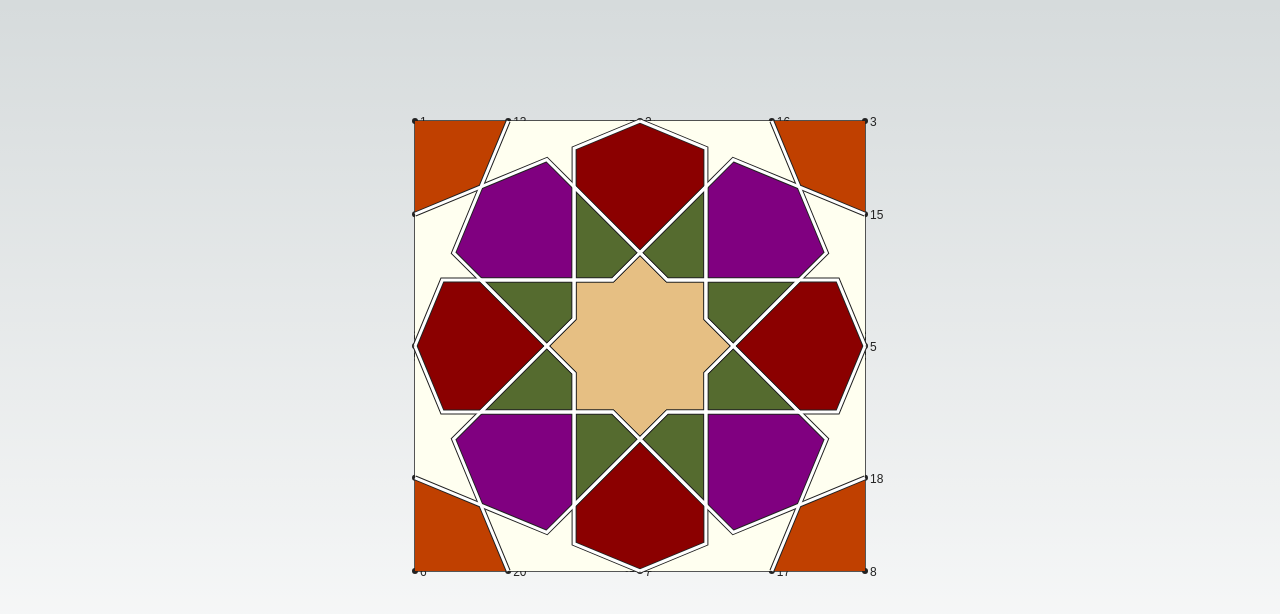
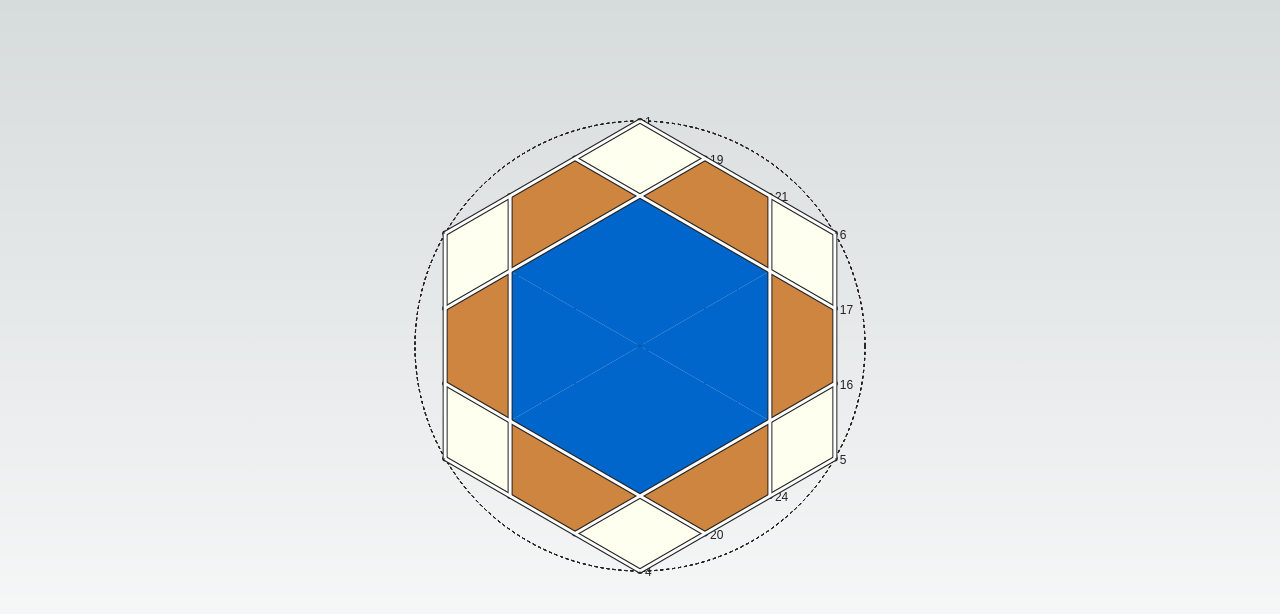
Before and after one commit to jckr/patterns, a Next.js app: page / in a window 1280 px wide. Shown: the top 614 px of the page. Built offline with nearby package versions, Linux system fonts and the light colour scheme.

Commit message:
more work

```diff
--- a/src/data/patterns.json
+++ b/src/data/patterns.json
@@ -135,6 +135,53 @@
       ["shape,1,14,10,13", "line,14,10,13"],
       ["shape,10,30,28,35,21,32", "line,10,30,28,35,21,32,10"],
       ["shape,13,10,32,21,31,2", "shape,4,29,28,30,10,14"]
+    ]
+  },
+  "mustansiriya": {
+    "symmetry": 6,
+    "instructions": [
+      "hex2",
+      [
+        "addLineIntersect,1,3,2,4",
+        "addLineIntersect,1,4,6,4",
+        "addLineIntersect,1,3,2,6",
+        "addLineIntersect,1,5,2,6",
+        "addLineIntersect,3,5,6,4",
+        "addLineIntersect,3,5,2,4",
+        "addLineIntersect,1,5,0,7"
+      ],
+      [
+        "addLineIntersect,8,11,1,2",
+        "addLineIntersect,8,11,3,4",
+
+        "addLineIntersect,1,2,8,12",
+        "addLineIntersect,6,5,8,12",
+
+        "addLineIntersect,6,5,11,12",
+        "addLineIntersect,3,4,11,12"
+      ],
+      [
+        "addLineIntersect,9,10,1,6",
+        "addLineIntersect,9,10,4,5",
+
+        "addLineIntersect,7,9,1,6",
+        "addLineIntersect,7,9,2,3",
+
+        "addLineIntersect,7,10,2,3",
+        "addLineIntersect,7,10,4,5"
+      ],
+      ["xline,23,19", "xline,15,18"],
+      [
+        "addLineIntersect,23,19,15,18",
+        "addLineIntersect,13,17,23,19",
+        "addLineIntersect,22,20,15,18"
+      ],
+      "shape,23,25,15,2",
+      "shape,15,13,26,25",
+      "shape,0,25,26",
+      "line,15,25",
+      "line,23,26",
+      "line,1,2"
     ]
   },
   "star": {
--- a/src/pages/index.tsx
+++ b/src/pages/index.tsx
@@ -192,7 +192,7 @@ const instructions: Array<string[] | string> = [
   ],
 ];
 
-const figure = 'kairouan';
+const figure = 'mustansiriya';
 
 export default function Home() {
   return (
```
